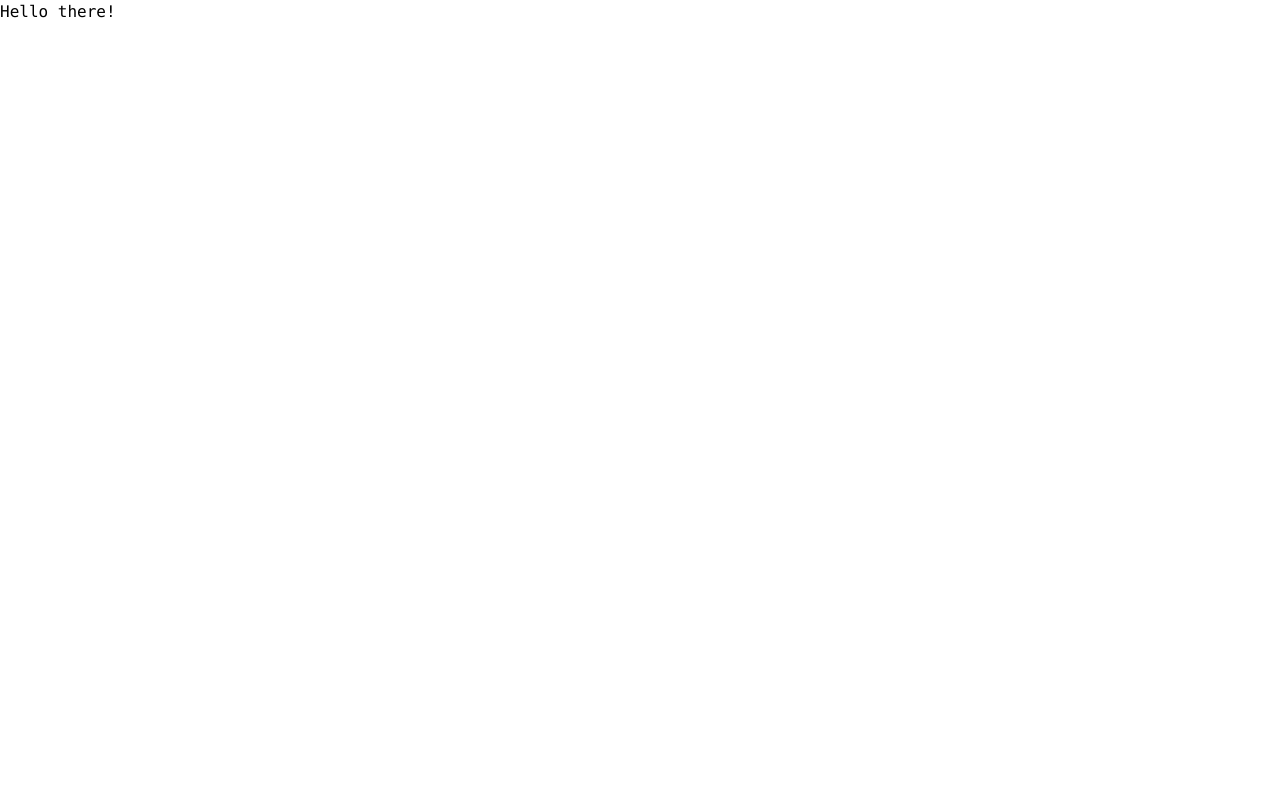
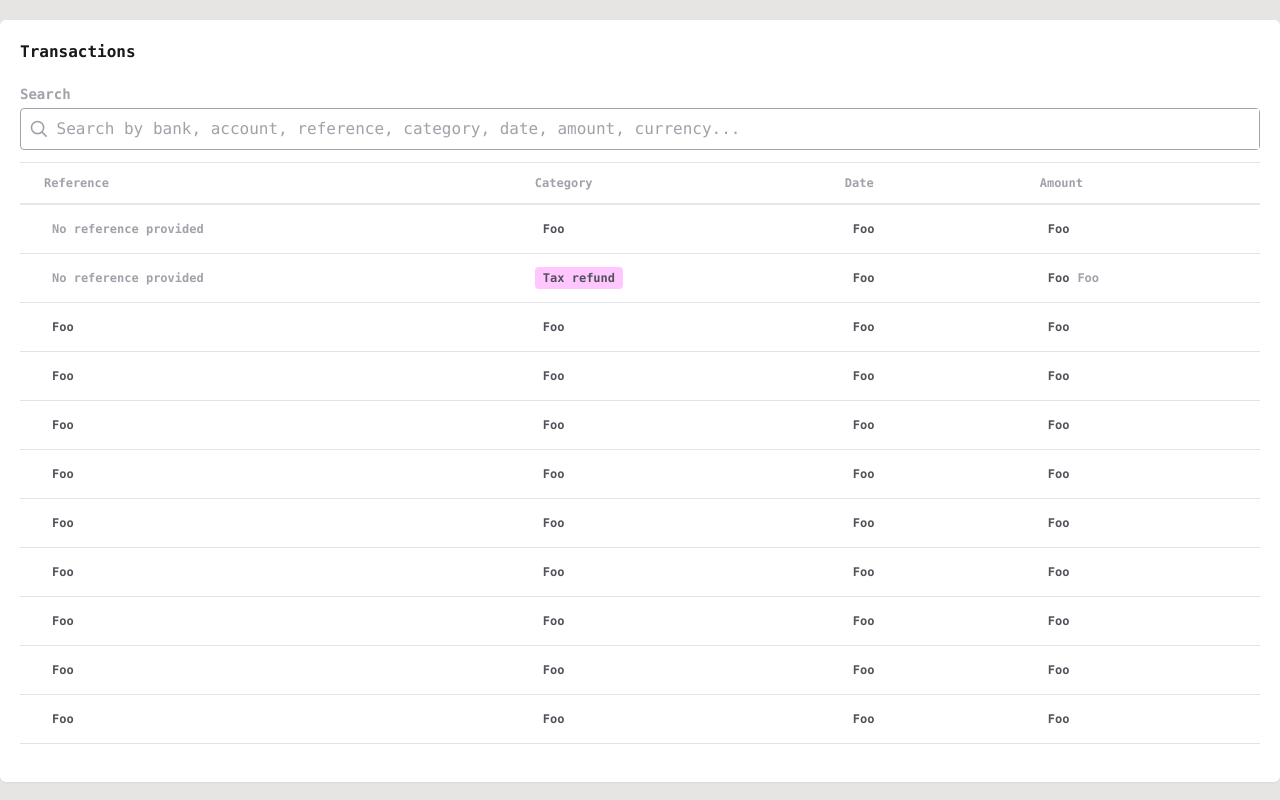
Before and after one commit to K-Schaeffer/friday-challenge, a Nuxt app in the folder packages/frontend/: page / in a window 1280 px wide. Built offline with nearby package versions, Linux system fonts and the light colour scheme.

Commit message:
feat(frontend): add index route initial layout
add initial layout (dummy) of default (layout) and components to compose the index
(transaction-search-input and transaction-table)

```diff
--- /dev/null
+++ b/packages/frontend/App.vue
@@ -0,0 +1,7 @@
+<template>
+  <div class="w-screen h-screen font-mono bg-stone-200 py-5">
+    <NuxtLayout>
+      <NuxtPage />
+    </NuxtLayout>
+  </div>
+</template>
--- a/packages/frontend/app.vue
+++ /dev/null
@@ -1,3 +0,0 @@
-<template>
-  <div class="font-mono">Hello there!</div>
-</template>
--- /dev/null
+++ b/packages/frontend/components/my/transaction-search-input.vue
@@ -0,0 +1,32 @@
+<template>
+  <div>
+    <label for="search" class="font-semibold text-sm text-zinc-400 block pb-1">
+      Search
+    </label>
+    <div
+      class="flex items-center border border-zinc-400 rounded hover:border-zinc-900 focus-within:border-zinc-900"
+    >
+      <svg
+        aria-hidden="true"
+        fill="none"
+        stroke-width="1.5"
+        viewBox="0 0 24 24"
+        xmlns="http://www.w3.org/2000/svg"
+        width="20"
+        class="stroke-zinc-400 stroke-2 ml-2"
+      >
+        <path
+          d="M21 21l-5.197-5.197m0 0A7.5 7.5 0 105.196 5.196a7.5 7.5 0 0010.607 10.607z"
+          stroke-linecap="round"
+          stroke-linejoin="round"
+        ></path>
+      </svg>
+      <input
+        type="text"
+        name="search"
+        placeholder="Search by bank, account, reference, category, date, amount, currency..."
+        class="p-2 w-full text-md text-zinc-600 placeholder-zinc-400 focus:outline-none"
+      />
+    </div>
+  </div>
+</template>
--- /dev/null
+++ b/packages/frontend/components/my/transaction-table.vue
@@ -0,0 +1,94 @@
+<template>
+  <table class="table-auto bg-transparent w-full border-collapse select-none">
+    <thead class="sticky top-0 bg-white">
+      <tr>
+        <th
+          v-for="(cell, index) in headCells"
+          :key="index"
+          class="px-6 py-3 border-t border-zinc-200 whitespace-nowrap font-semibold text-xs text-zinc-400 text-left"
+          :class="{
+            'hover:bg-slate-50 hover:cursor-pointer': cell.isClickable,
+          }"
+        >
+          {{ cell.text }}
+        </th>
+      </tr>
+    </thead>
+
+    <tbody class="border-t-2">
+      <tr
+        v-for="(row, rowIndex) in bodyRows"
+        :key="rowIndex"
+        class="hover:bg-slate-50 hover:cursor-pointer"
+      >
+        <th
+          v-for="(cell, cellIndex) in row"
+          :key="cellIndex"
+          :class="{ 'text-zinc-600': cell.text !== 'No reference provided' }"
+          class="px-6 py-4 border-y border-zinc-200 whitespace-nowrap text-xs font-semibold text-zinc-400 text-left"
+        >
+          <div
+            class="inline rounded px-2 py-1"
+            :style="{ 'background-color': cell.color }"
+          >
+            {{ cell.text }}
+          </div>
+          <span class="text-zinc-400"> {{ cell.hint }} </span>
+        </th>
+      </tr>
+    </tbody>
+  </table>
+</template>
+
+<script setup>
+const headCells = [
+  { text: "Reference" },
+  { text: "Category" },
+  { text: "Date", isClickable: true },
+  { text: "Amount", isClickable: true },
+];
+
+const bodyRows = [
+  [
+    { text: "No reference provided" },
+    { text: "Foo" },
+    { text: "Foo" },
+    { text: "Foo" },
+  ],
+  [
+    { text: "No reference provided" },
+    { text: "Tax refund", color: "#FAFA" },
+    { text: "Foo" },
+    { text: "Foo", hint: "Foo" },
+  ],
+  [{ text: "Foo" }, { text: "Foo" }, { text: "Foo" }, { text: "Foo" }],
+  [{ text: "Foo" }, { text: "Foo" }, { text: "Foo" }, { text: "Foo" }],
+  [{ text: "Foo" }, { text: "Foo" }, { text: "Foo" }, { text: "Foo" }],
+  [{ text: "Foo" }, { text: "Foo" }, { text: "Foo" }, { text: "Foo" }],
+  [{ text: "Foo" }, { text: "Foo" }, { text: "Foo" }, { text: "Foo" }],
+  [{ text: "Foo" }, { text: "Foo" }, { text: "Foo" }, { text: "Foo" }],
+  [{ text: "Foo" }, { text: "Foo" }, { text: "Foo" }, { text: "Foo" }],
+  [{ text: "Foo" }, { text: "Foo" }, { text: "Foo" }, { text: "Foo" }],
+  [{ text: "Foo" }, { text: "Foo" }, { text: "Foo" }, { text: "Foo" }],
+  [{ text: "Foo" }, { text: "Foo" }, { text: "Foo" }, { text: "Foo" }],
+  [{ text: "Foo" }, { text: "Foo" }, { text: "Foo" }, { text: "Foo" }],
+  [{ text: "Foo" }, { text: "Foo" }, { text: "Foo" }, { text: "Foo" }],
+  [{ text: "Foo" }, { text: "Foo" }, { text: "Foo" }, { text: "Foo" }],
+  [{ text: "Foo" }, { text: "Foo" }, { text: "Foo" }, { text: "Foo" }],
+  [{ text: "Foo" }, { text: "Foo" }, { text: "Foo" }, { text: "Foo" }],
+  [{ text: "Foo" }, { text: "Foo" }, { text: "Foo" }, { text: "Foo" }],
+  [{ text: "Foo" }, { text: "Foo" }, { text: "Foo" }, { text: "Foo" }],
+  [{ text: "Foo" }, { text: "Foo" }, { text: "Foo" }, { text: "Foo" }],
+  [{ text: "Foo" }, { text: "Foo" }, { text: "Foo" }, { text: "Foo" }],
+  [{ text: "Foo" }, { text: "Foo" }, { text: "Foo" }, { text: "Foo" }],
+  [{ text: "Foo" }, { text: "Foo" }, { text: "Foo" }, { text: "Foo" }],
+  [{ text: "Foo" }, { text: "Foo" }, { text: "Foo" }, { text: "Foo" }],
+  [{ text: "Foo" }, { text: "Foo" }, { text: "Foo" }, { text: "Foo" }],
+  [{ text: "Foo" }, { text: "Foo" }, { text: "Foo" }, { text: "Foo" }],
+  [{ text: "Foo" }, { text: "Foo" }, { text: "Foo" }, { text: "Foo" }],
+  [{ text: "Foo" }, { text: "Foo" }, { text: "Foo" }, { text: "Foo" }],
+  [{ text: "Foo" }, { text: "Foo" }, { text: "Foo" }, { text: "Foo" }],
+  [{ text: "Foo" }, { text: "Foo" }, { text: "Foo" }, { text: "Foo" }],
+  [{ text: "Foo" }, { text: "Foo" }, { text: "Foo" }, { text: "Foo" }],
+];
+</script>
--- /dev/null
+++ b/packages/frontend/layouts/default.vue
@@ -0,0 +1,5 @@
+<template>
+  <div class="container mx-auto p-5 shadow-sm rounded-md bg-white">
+    <slot />
+  </div>
+</template>
--- /dev/null
+++ b/packages/frontend/pages/index.vue
@@ -0,0 +1,9 @@
+<template>
+  <div>
+    <h1 class="text-zinc-900 font-bold pb-5">Transactions</h1>
+    <my-transaction-search-input class="pb-3" />
+    <div class="block max-h-[75vh] overflow-hidden overflow-y-scroll">
+      <my-transaction-table />
+    </div>
+  </div>
+</template>
```
Also changed, not shown: 2 other files (tests, documents, lock files or other folders).
